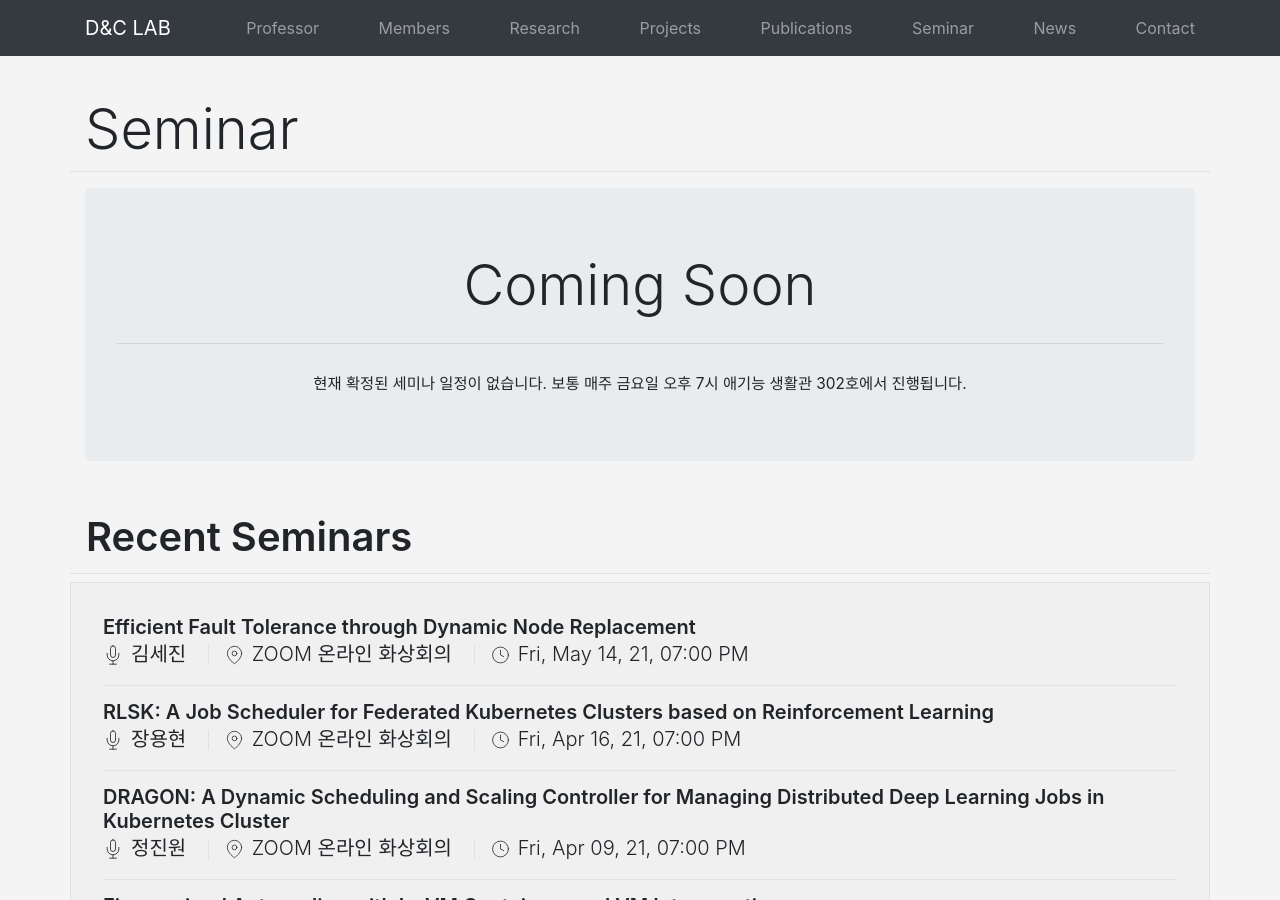
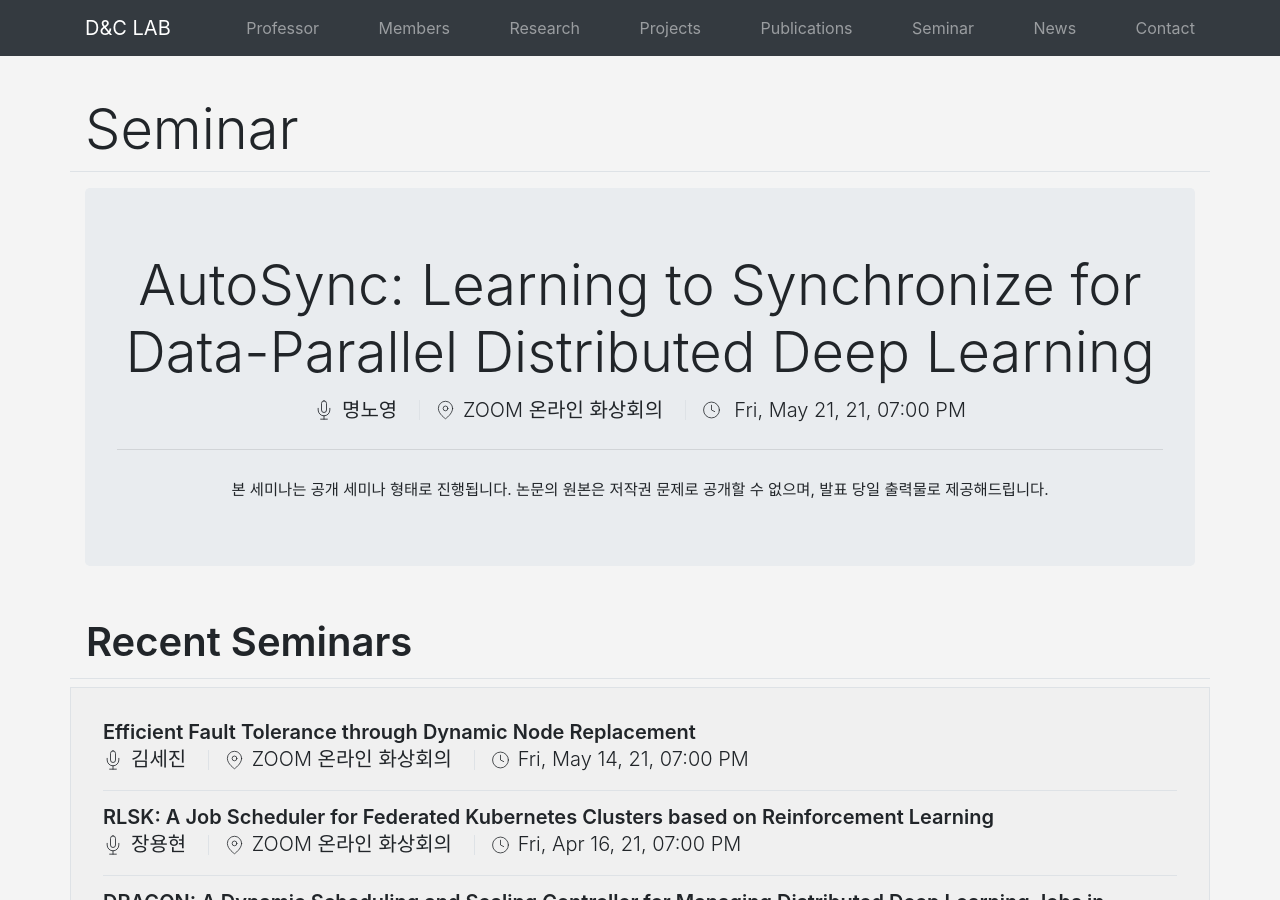
Before and after one commit to KU-Cloud/ku-cloud.github.io, a Jekyll site: the page built from seminar.html, in a window 1280 px wide and 900 px high. Built offline with Jekyll 4.4.1, drawn with Linux system fonts in a browser that asks for light colours.

Commit message:
update seminars

```diff
--- a/_data/seminars.yaml
+++ b/_data/seminars.yaml
@@ -699,3 +699,7 @@
   date: 2021-05-14T19:00:00.000+0900
   speacker: 김세진
   location: ZOOM 온라인 화상회의
+- title: 'AutoSync: Learning to Synchronize for Data-Parallel Distributed Deep Learning'
+  date: 2021-05-21T19:00:00.000+0900
+  speacker: 명노영
+  location: ZOOM 온라인 화상회의
```
